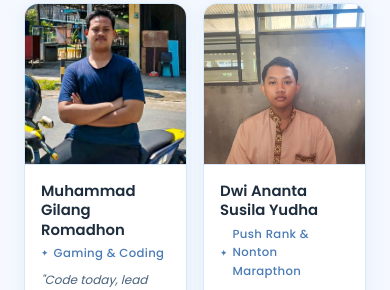
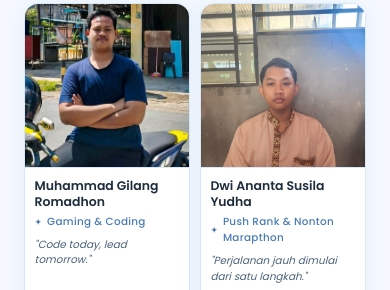
Before and after one commit to Langg-r/TJKT, a plain HTML site: page index.html in a window 390 px wide. Shown: the part 1321-1611 px from the top of the page. Drawn offline with Linux system fonts and the light colour scheme.

Commit message:
Update style.css

```diff
--- a/style.css
+++ b/style.css
@@ -612,7 +612,22 @@ body {
 
   .siswa-grid {
     grid-template-columns: repeat(2, 1fr);
-    gap: 1rem;
+    gap: 0.6rem;
+  }
+
+  .siswa-body {
+    padding: 0.6rem 0.6rem 0.7rem;
+    gap: .2rem;
+  }
+
+  .siswa-name {
+    font-size: .78rem;
+  }
+
+  .siswa-hobi,
+  .siswa-quote,
+  .siswa-ig {
+    font-size: .65rem;
   }
 
   .galeri-grid {
@@ -625,5 +640,5 @@ body {
 }
 
 @media (max-width: 380px) {
-  .siswa-grid { grid-template-columns: 1fr; }
+  .siswa-grid { grid-template-columns: repeat(2, 1fr); gap: 0.5rem; }
 }
```
